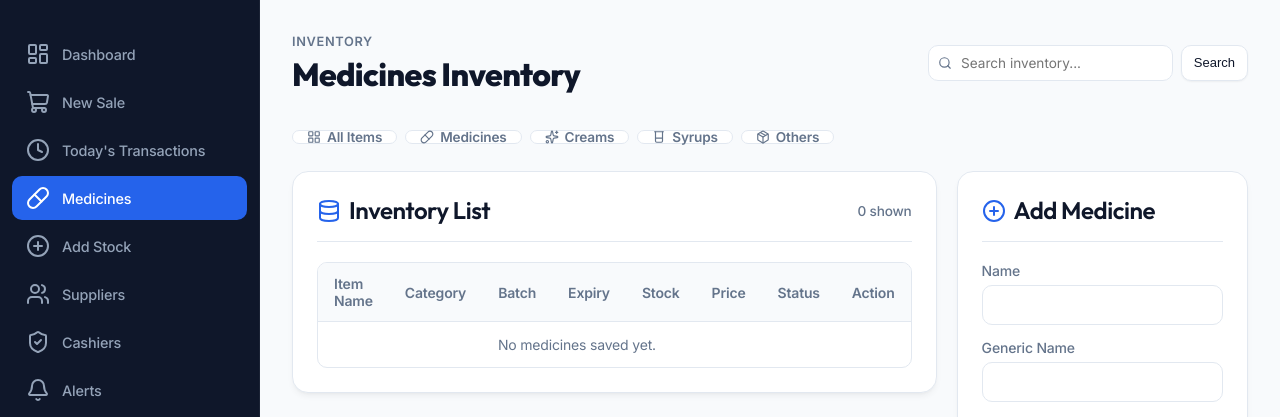
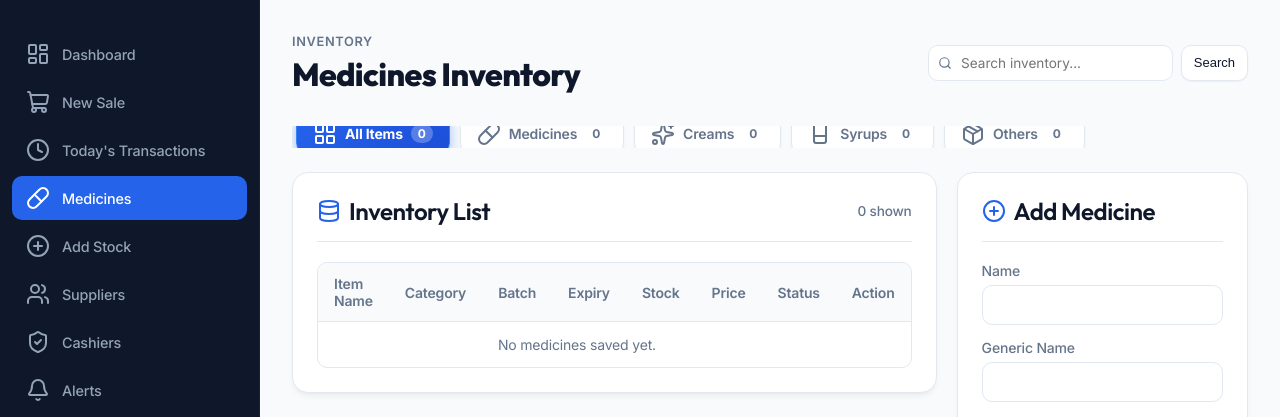
Before and after one commit to asad594/Medical-POS-system, a Django app: page /medicines/ in a window 1280 px wide. Shown: the part 60-477 px from the top of the page. Run offline with Django 5.2, Linux system fonts and the light colour scheme; the visitor is signed in with stand-in values (Sample User, id 1); data that the repository does not hold is empty.

Commit message:
Redesign Category Filter Buttons with modern gradients, hover animations, and real-time count badges

```diff
--- a/store/static/store/css/styles.css
+++ b/store/static/store/css/styles.css
@@ -1163,3 +1163,123 @@
         padding-top: 32px;
     }
 }
+
+/* ==========================================================================
+   Modern & Interactive Category Filter Bar
+   ========================================================================== */
+.category-tab-bar {
+    display: flex;
+    align-items: center;
+    gap: 10px;
+    overflow-x: auto;
+    padding: 8px 4px 14px 4px;
+    scrollbar-width: none;
+    -webkit-overflow-scrolling: touch;
+}
+
+.category-tab-bar::-webkit-scrollbar {
+    display: none;
+}
+
+.category-pill {
+    display: inline-flex;
+    align-items: center;
+    gap: 8px;
+    padding: 8px 16px;
+    border-radius: 12px;
+    font-size: 0.875rem;
+    font-weight: 600;
+    font-family: 'Inter', sans-serif;
+    color: var(--muted);
+    background: var(--surface);
+    border: 1px solid var(--border);
+    text-decoration: none;
+    white-space: nowrap;
+    cursor: pointer;
+    transition: all 0.25s cubic-bezier(0.4, 0, 0.2, 1);
+    box-shadow: 0 1px 3px rgba(0, 0, 0, 0.05);
+    user-select: none;
+    position: relative;
+}
+
+.category-pill i {
+    width: 16px;
+    height: 16px;
+    transition: transform 0.25s ease, color 0.25s ease;
+    flex-shrink: 0;
+}
+
+.category-pill:hover {
+    color: var(--ink);
+    border-color: var(--primary);
+    background: rgba(37, 99, 235, 0.08);
+    transform: translateY(-2px);
+    box-shadow: 0 4px 12px rgba(37, 99, 235, 0.15);
+}
+
+.category-pill:hover i {
+    transform: scale(1.15);
+}
+
+.category-pill:active {
+    transform: translateY(0) scale(0.98);
+}
+
+/* Category Active (Selected) States with Gradient Accents */
+.category-pill.active {
+    color: #ffffff !important;
+    background: linear-gradient(135deg, #2563eb, #1d4ed8) !important;
+    border-color: #3b82f6 !important;
+    box-shadow: 0 4px 14px -1px rgba(37, 99, 235, 0.45) !important;
+    font-weight: 700;
+}
+
+.category-pill.active i {
+    color: #ffffff !important;
+}
+
+/* Category Specific Color Hints when Active */
+.category-pill.cat-medicines.active {
+    background: linear-gradient(135deg, #0284c7, #0369a1) !important;
+    border-color: #38bdf8 !important;
+    box-shadow: 0 4px 14px -1px rgba(14, 165, 233, 0.45) !important;
+}
+
+.category-pill.cat-creams.active {
+    background: linear-gradient(135deg, #db2777, #be185d) !important;
+    border-color: #f472b6 !important;
+    box-shadow: 0 4px 14px -1px rgba(236, 72, 153, 0.45) !important;
+}
+
+.category-pill.cat-syrups.active {
+    background: linear-gradient(135deg, #d97706, #b45309) !important;
+    border-color: #fbbf24 !important;
+    box-shadow: 0 4px 14px -1px rgba(245, 158, 11, 0.45) !important;
+}
+
+.category-pill.cat-others.active {
+    background: linear-gradient(135deg, #059669, #047857) !important;
+    border-color: #34d399 !important;
+    box-shadow: 0 4px 14px -1px rgba(16, 185, 129, 0.45) !important;
+}
+
+/* Category Count Badges inside Pills */
+.category-badge-count {
+    font-size: 0.75rem;
+    font-weight: 700;
+    padding: 2px 7px;
+    border-radius: 9999px;
+    background: rgba(255, 255, 255, 0.12);
+    color: var(--muted);
+    transition: all 0.2s ease;
+}
+
+.category-pill:hover .category-badge-count {
+    color: var(--ink);
+    background: rgba(37, 99, 235, 0.15);
+}
+
+.category-pill.active .category-badge-count {
+    background: rgba(255, 255, 255, 0.25);
+    color: #ffffff;
+}
--- a/store/templates/store/medicines.html
+++ b/store/templates/store/medicines.html
@@ -19,22 +19,32 @@
     </form>
 </section>
 
-<!-- Category Filter Pills -->
-<div class="category-tab-bar" style="display: flex; gap: 8px; overflow-x: auto; padding: 4px 0 16px 0; scrollbar-width: none;">
-    <a href="{% url 'medicines' %}?q={{ query }}&category=all" class="category-pill {% if category == 'all' or not category %}active{% endif %}" style="display: inline-flex; align-items: center; gap: 6px; padding: 6px 14px; border-radius: 9999px; font-size: 0.85rem; font-weight: 600; background: var(--surface); color: var(--muted); border: 1px solid var(--border); text-decoration: none; white-space: nowrap;">
-        <i data-lucide="layout-grid" style="width: 14px; height: 14px;"></i> All Items
+<!-- Category Filter Tabs -->
+<div class="category-tab-bar">
+    <a href="{% url 'medicines' %}?q={{ query }}&category=all" class="category-pill {% if category == 'all' or not category %}active{% endif %}">
+        <i data-lucide="layout-grid"></i>
+        <span>All Items</span>
+        <span class="category-badge-count">{{ category_counts.all|default:'0' }}</span>
     </a>
-    <a href="{% url 'medicines' %}?q={{ query }}&category=medicines" class="category-pill {% if category == 'medicines' or category == 'tablet' %}active{% endif %}" style="display: inline-flex; align-items: center; gap: 6px; padding: 6px 14px; border-radius: 9999px; font-size: 0.85rem; font-weight: 600; background: var(--surface); color: var(--muted); border: 1px solid var(--border); text-decoration: none; white-space: nowrap;">
-        <i data-lucide="pill" style="width: 14px; height: 14px;"></i> Medicines
+    <a href="{% url 'medicines' %}?q={{ query }}&category=medicines" class="category-pill cat-medicines {% if category == 'medicines' or category == 'tablet' %}active{% endif %}">
+        <i data-lucide="pill"></i>
+        <span>Medicines</span>
+        <span class="category-badge-count">{{ category_counts.medicines|default:'0' }}</span>
     </a>
-    <a href="{% url 'medicines' %}?q={{ query }}&category=cream" class="category-pill {% if category == 'cream' %}active{% endif %}" style="display: inline-flex; align-items: center; gap: 6px; padding: 6px 14px; border-radius: 9999px; font-size: 0.85rem; font-weight: 600; background: var(--surface); color: var(--muted); border: 1px solid var(--border); text-decoration: none; white-space: nowrap;">
-        <i data-lucide="sparkles" style="width: 14px; height: 14px;"></i> Creams
+    <a href="{% url 'medicines' %}?q={{ query }}&category=cream" class="category-pill cat-creams {% if category == 'cream' %}active{% endif %}">
+        <i data-lucide="sparkles"></i>
+        <span>Creams</span>
+        <span class="category-badge-count">{{ category_counts.cream|default:'0' }}</span>
     </a>
-    <a href="{% url 'medicines' %}?q={{ query }}&category=syrup" class="category-pill {% if category == 'syrup' %}active{% endif %}" style="display: inline-flex; align-items: center; gap: 6px; padding: 6px 14px; border-radius: 9999px; font-size: 0.85rem; font-weight: 600; background: var(--surface); color: var(--muted); border: 1px solid var(--border); text-decoration: none; white-space: nowrap;">
-        <i data-lucide="beaker" style="width: 14px; height: 14px;"></i> Syrups
+    <a href="{% url 'medicines' %}?q={{ query }}&category=syrup" class="category-pill cat-syrups {% if category == 'syrup' %}active{% endif %}">
+        <i data-lucide="beaker"></i>
+        <span>Syrups</span>
+        <span class="category-badge-count">{{ category_counts.syrup|default:'0' }}</span>
     </a>
-    <a href="{% url 'medicines' %}?q={{ query }}&category=other" class="category-pill {% if category == 'other' or category == 'drops' %}active{% endif %}" style="display: inline-flex; align-items: center; gap: 6px; padding: 6px 14px; border-radius: 9999px; font-size: 0.85rem; font-weight: 600; background: var(--surface); color: var(--muted); border: 1px solid var(--border); text-decoration: none; white-space: nowrap;">
-        <i data-lucide="package" style="width: 14px; height: 14px;"></i> Others
+    <a href="{% url 'medicines' %}?q={{ query }}&category=other" class="category-pill cat-others {% if category == 'other' or category == 'drops' %}active{% endif %}">
+        <i data-lucide="package"></i>
+        <span>Others</span>
+        <span class="category-badge-count">{{ category_counts.other|default:'0' }}</span>
     </a>
 </div>
 
--- a/store/views.py
+++ b/store/views.py
@@ -160,6 +160,14 @@
     query = request.GET.get('q', '').strip()
     category = request.GET.get('category', 'all').strip()
 
+    category_counts = {
+        'all': Medicine.objects.filter(is_active=True).count(),
+        'medicines': Medicine.objects.filter(is_active=True, category__in=['tablet', 'capsule', 'injection']).count(),
+        'cream': Medicine.objects.filter(is_active=True, category='cream').count(),
+        'syrup': Medicine.objects.filter(is_active=True, category='syrup').count(),
+        'other': Medicine.objects.filter(is_active=True, category__in=['other', 'drops']).count(),
+    }
+
     medicines = Medicine.objects.filter(is_active=True).select_related('supplier')
     if category and category != 'all':
         if category in ['medicines', 'tablet']:
@@ -183,6 +191,7 @@
     context = {
         'query': query,
         'category': category,
+        'category_counts': category_counts,
         'medicines': medicines,
         'cart_lines': lines,
         'subtotal': subtotal,
@@ -283,6 +292,14 @@
             | Q(manufacturer__icontains=query)
         )
 
+    category_counts = {
+        'all': Medicine.objects.count(),
+        'medicines': Medicine.objects.filter(category__in=['tablet', 'capsule', 'injection']).count(),
+        'cream': Medicine.objects.filter(category='cream').count(),
+        'syrup': Medicine.objects.filter(category='syrup').count(),
+        'other': Medicine.objects.filter(category__in=['other', 'drops']).count(),
+    }
+
     return render(
         request,
         'store/medicines.html',
@@ -291,6 +308,7 @@
             'medicines': medicine_list[:150],
             'query': query,
             'category': category,
+            'category_counts': category_counts,
         },
     )
 
```
Also changed, not shown: store/templates/store/pos.html (+21 -11 lines).
